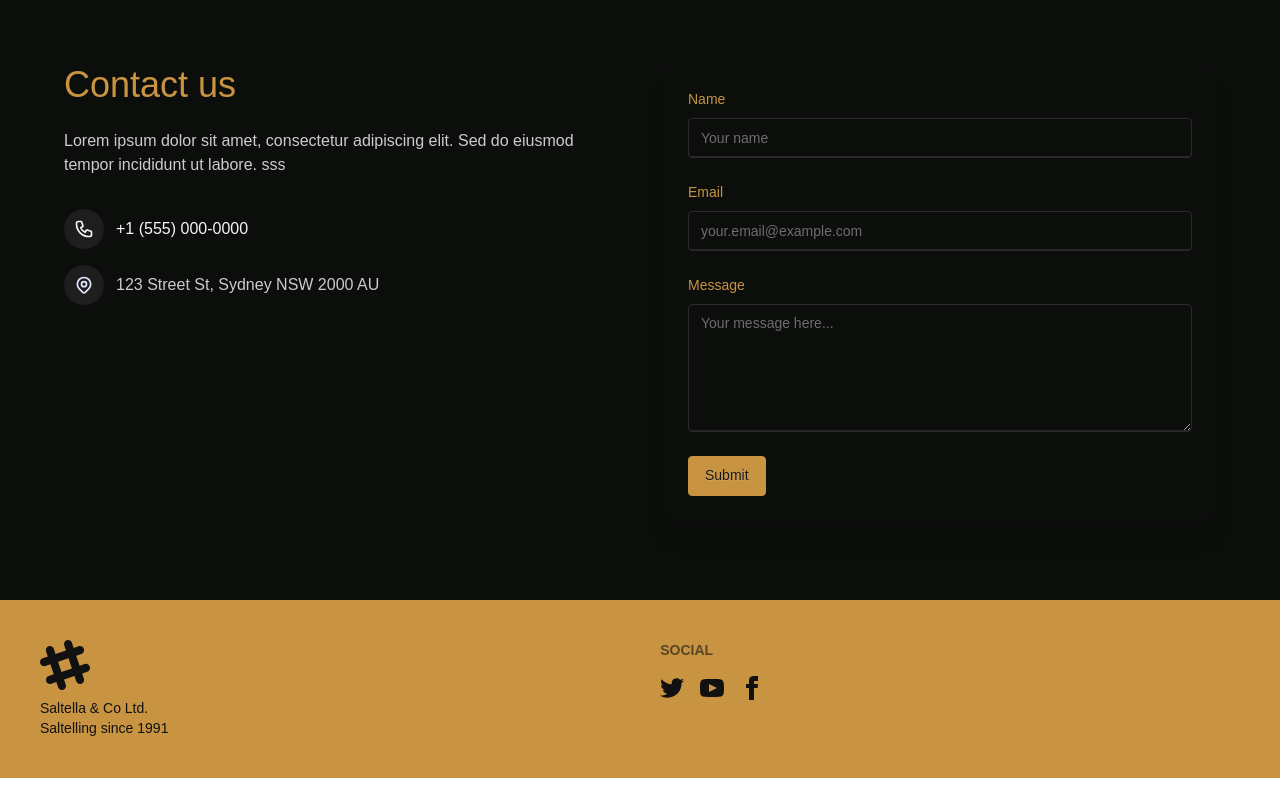
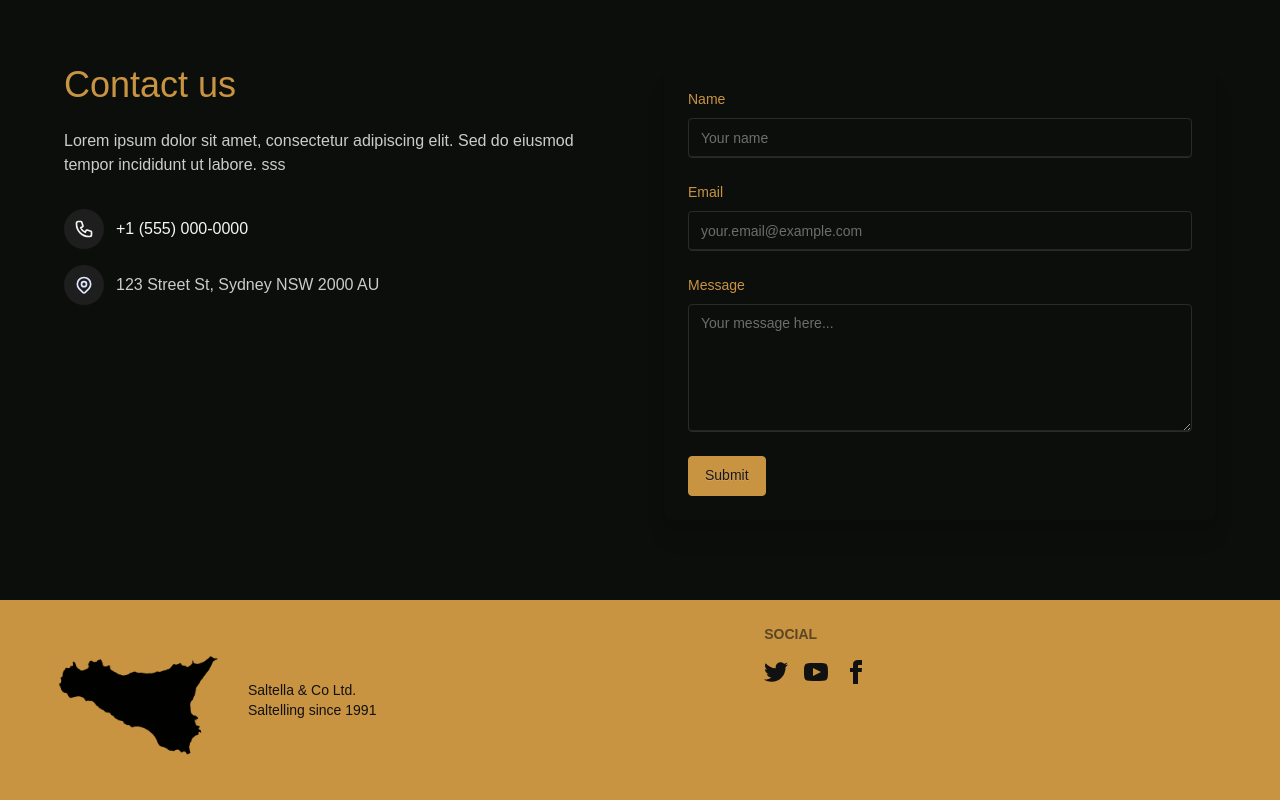
Before and after one commit to francescocori/saltella2, a Next.js app: page / in a window 1280 px wide. Shown: the part 5125-5925 px from the top of the page. Before the commit the page ends 5903 px from the top, so only its background shows below. Built offline with nearby package versions, Linux system fonts and the light colour scheme; a web font is replaced by a local one.

Commit message:
adding img to footer

```diff
--- a/src/components/Footer/index.jsx
+++ b/src/components/Footer/index.jsx
@@ -1,18 +1,15 @@
+import Image from "next/image";
 export default function Footer() {
   return (
-    <footer className="footer sm:footer-horizontal bg-brand-goldDark text-custom-text p-10">
-      <aside>
-        <svg
-          width="50"
-          height="50"
-          viewBox="0 0 24 24"
-          xmlns="http://www.w3.org/2000/svg"
-          fillRule="evenodd"
-          clipRule="evenodd"
+    <footer className="footer sm:footer-horizontal bg-brand-goldDark text-custom-text px-10">
+      <aside className=" flex flex-row justify-center items-center">
+        <Image
+          src="/Videos/Images/sicily.png" // path inside /public/images
+          alt="Description"
+          width={200}
+          height={100}
           className="fill-current text-brand-dark"
-        >
-          <path d="M22.672 15.226l-2.432.811.841 2.515c.33 1.019-.209 2.127-1.23 2.456-1.15.325-2.148-.321-2.463-1.226l-.84-2.518-5.013 1.677.84 2.517c.391 1.203-.434 2.542-1.831 2.542-.88 0-1.601-.564-1.86-1.314l-.842-2.516-2.431.809c-1.135.328-2.145-.317-2.463-1.229-.329-1.018.211-2.127 1.231-2.456l2.432-.809-1.621-4.823-2.432.808c-1.355.384-2.558-.59-2.558-1.839 0-.817.509-1.582 1.327-1.846l2.433-.809-.842-2.515c-.33-1.02.211-2.129 1.232-2.458 1.02-.329 2.13.209 2.461 1.229l.842 2.515 5.011-1.677-.839-2.517c-.403-1.238.484-2.553 1.843-2.553.819 0 1.585.509 1.85 1.326l.841 2.517 2.431-.81c1.02-.33 2.131.211 2.461 1.229.332 1.018-.21 2.126-1.23 2.456l-2.433.809 1.622 4.823 2.433-.809c1.242-.401 2.557.484 2.557 1.838 0 .819-.51 1.583-1.328 1.847m-8.992-6.428l-5.01 1.675 1.619 4.828 5.011-1.674-1.62-4.829z"></path>
-        </svg>
+        />
         <p className="font-founders font-light text-brand-dark    ">
           Saltella & Co Ltd.
           <br />
@@ -20,7 +17,9 @@ export default function Footer() {
         </p>
       </aside>
       <nav>
-        <h6 className="footer-title text-brand-dark font-founders">Social</h6>
+        <h6 className="footer-title text-brand-dark font-founders pt-6">
+          Social
+        </h6>
         <div className="grid grid-flow-col gap-4">
           <a>
             <svg
```
Also changed, not shown: public/Videos/Images/Screenshot 2025-09-03 at 11.59.46.png (added), public/Videos/Images/sicily.png (added).
